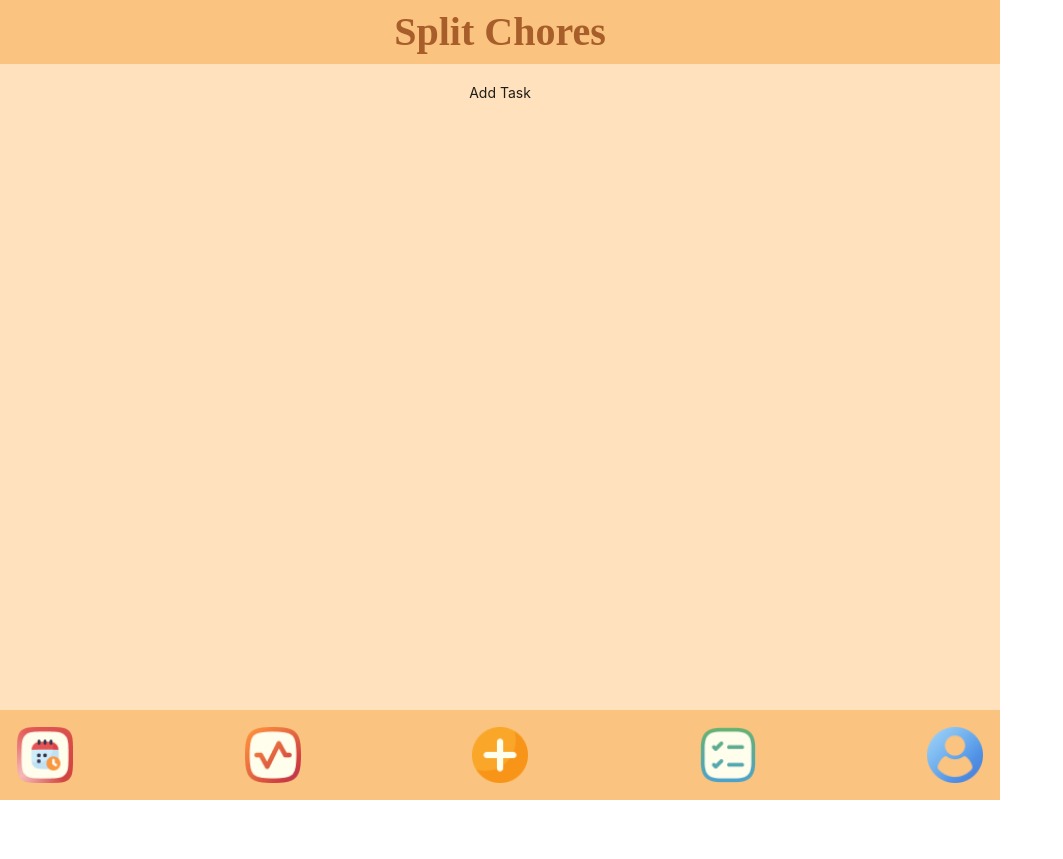
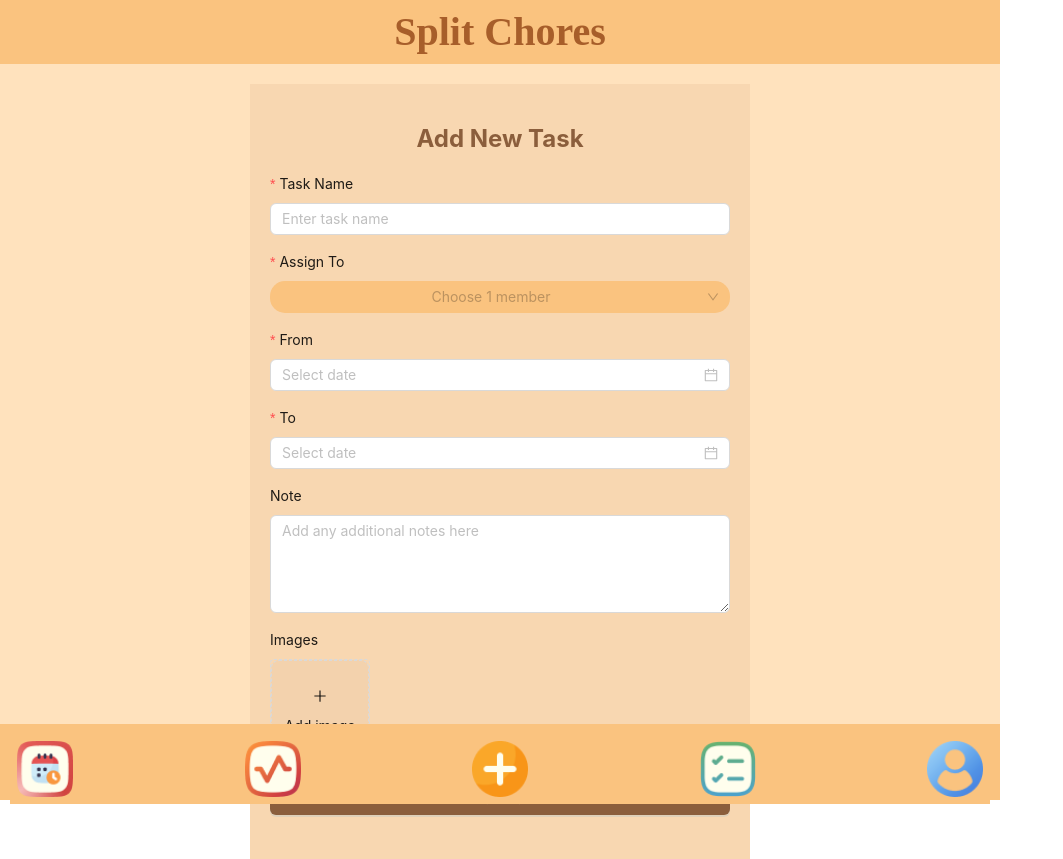
Before and after one commit to MichaelHehman/FECOPY, a React (Create React App) app: page /add-task in a window 1280 px wide. Shown: the whole page, without its empty margins (0-1063 px from the left). Before the commit the page ends 800 px from the top, so only its background shows below. Built offline with nearby package versions, Linux system fonts and the light colour scheme; a web font is replaced by a local one.

Commit message:
Add_task_page_initial_Dev

```diff
--- a/src/pages/AddTaskPage/AddTask.js
+++ b/src/pages/AddTaskPage/AddTask.js
@@ -1,12 +1,82 @@
-import React from "react";
-import styles from "./AddTask.module.css";
+// AddTask.js
+import React from 'react';
+import { Form, Input, DatePicker, Button, Select, Upload } from 'antd';
+import { PlusOutlined } from '@ant-design/icons';
+import styles from './AddTask.module.css';
+
+const { TextArea } = Input;
+const { Option } = Select;
 
 const AddTask = () => {
+  const handleSubmit = (values) => {
+    console.log('Task created:', values);
+  };
+
   return (
     <div className={styles.container}>
-        Add Task
+      <h2 className={styles.title}>Add New Task</h2>
+      <Form layout="vertical" onFinish={handleSubmit}>
+        <Form.Item
+          label="Task Name"
+          name="taskName"
+          rules={[{ required: true, message: 'Please enter a task name!' }]}
+          className={styles.formItem}
+        >
+          <Input placeholder="Enter task name" />
+        </Form.Item>
+
+        <Form.Item
+          label="Assign To"
+          name="assignTo"
+          rules={[{ required: true, message: 'Please choose a member!' }]}
+          className={styles.formItem}
+        >
+          <Select placeholder="Choose 1 member">
+            <Option value="member1">Member 1</Option>
+            <Option value="member2">Member 2</Option>
+            {/* Add more members as needed */}
+          </Select>
+        </Form.Item>
+
+        <Form.Item
+          label="From"
+          name="fromDate"
+          rules={[{ required: true, message: 'Please select a start date!' }]}
+          className={styles.formItem}
+        >
+          <DatePicker style={{ width: '100%' }} />
+        </Form.Item>
+
+        <Form.Item
+          label="To"
+          name="toDate"
+          rules={[{ required: true, message: 'Please select an end date!' }]}
+          className={styles.formItem}
+        >
+          <DatePicker style={{ width: '100%' }} />
+        </Form.Item>
+
+        <Form.Item label="Note" name="note" className={styles.formItem}>
+          <TextArea placeholder="Add any additional notes here" rows={4} />
+        </Form.Item>
+
+        <Form.Item label="Images" className={styles.uploadContainer}>
+          <Upload listType="picture-card" className={styles.uploadButton}>
+            <div>
+              <PlusOutlined />
+              <div style={{ marginTop: 8 }}>Add image</div>
+            </div>
+          </Upload>
+        </Form.Item>
+
+        <Form.Item>
+          <Button type="primary" htmlType="submit" className={styles.submitButton}>
+            Create Task
+          </Button>
+        </Form.Item>
+      </Form>
     </div>
-  )
+  );
 };
 
 export default AddTask;
--- a/src/pages/AddTaskPage/AddTask.module.css
+++ b/src/pages/AddTaskPage/AddTask.module.css
@@ -0,0 +1,42 @@
+/* AddTask.module.css */
+
+.container {
+    padding: 20px;
+    max-width: 500px;
+    margin: 0 auto;
+    background-color: #F8D7B1;
+  }
+
+  .title {
+    text-align: center;
+    color: #8B5E3C;
+    font-size: 24px;
+    margin-bottom: 20px;
+  }
+
+  .formItem {
+    margin-bottom: 16px;
+  }
+
+  .uploadContainer {
+    display: flex;
+    justify-content: space-between;
+  }
+
+  .uploadButton {
+    display: flex;
+    align-items: center;
+    justify-content: center;
+    width: 100px;
+    height: 100px;
+    border: 1px dashed #d9d9d9;
+    border-radius: 4px;
+    cursor: pointer;
+  }
+
+  .submitButton {
+    width: 100%;
+    background-color: #8B5E3C;
+    color: #fff;
+    border: none;
+  }
```
